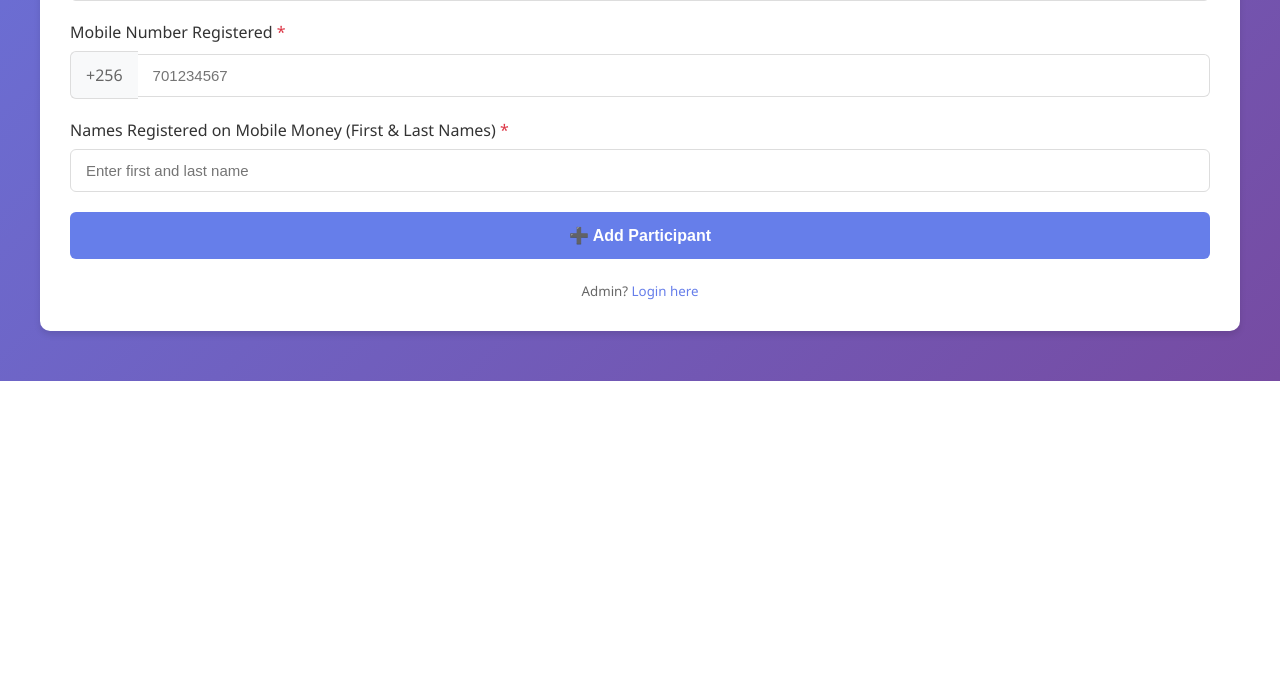
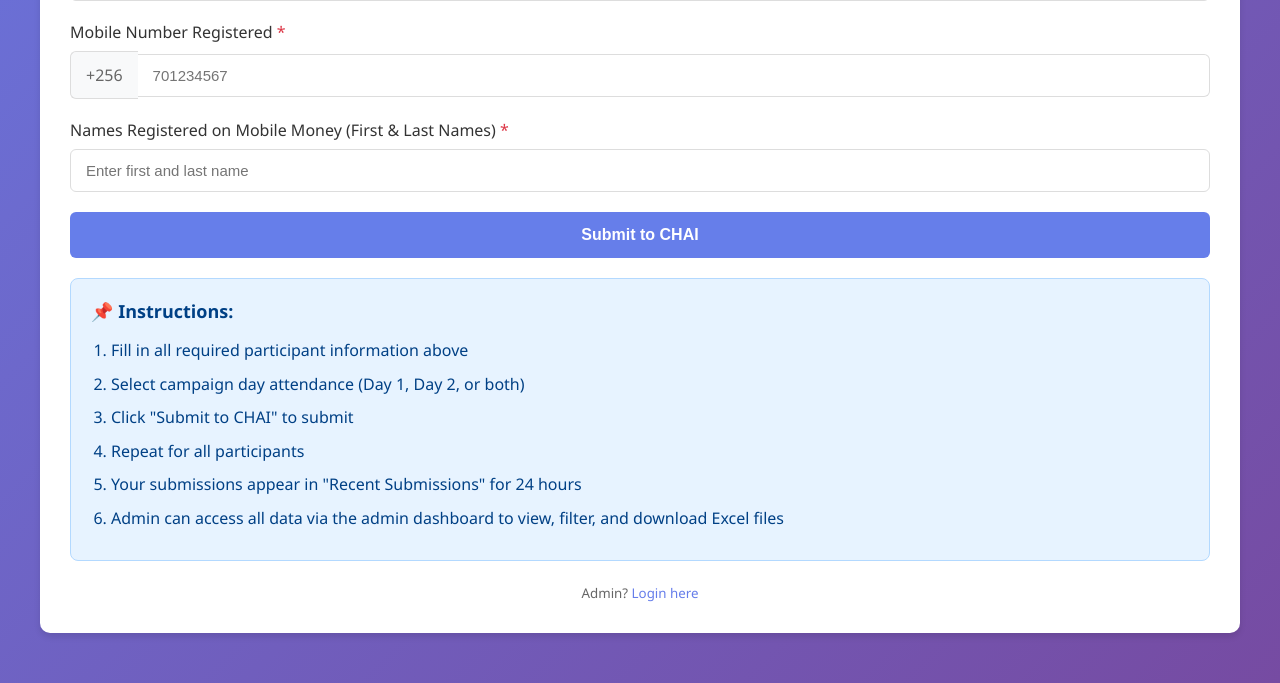
Before and after one commit to Isaac25-lgtm/CHAI, a Flask app: page / in a window 1280 px wide. Shown: the part 818-1501 px from the top of the page. Before the commit the page ends 1199 px from the top, so only its background shows below. Run offline with Flask 3, Linux system fonts and the light colour scheme.

Commit message:
Update registration form with CHAI branding, new layout, and improved UX

```diff
--- a/templates/registration.html
+++ b/templates/registration.html
@@ -209,6 +209,30 @@
             color: #721c24;
         }
 
+        .instructions {
+            background: #e7f3ff;
+            border: 1px solid #b3d9ff;
+            padding: 20px;
+            border-radius: 8px;
+            margin-top: 20px;
+        }
+
+        .instructions h3 {
+            color: #004085;
+            margin-bottom: 15px;
+            font-size: 18px;
+        }
+
+        .instructions ol {
+            padding-left: 20px;
+            color: #004085;
+        }
+
+        .instructions li {
+            margin-bottom: 8px;
+            line-height: 1.6;
+        }
+
         .admin-link {
             text-align: center;
             margin-top: 20px;
@@ -511,9 +552,28 @@
                 </div>
 
                 <button type="submit" class="btn btn-primary">
-                    ➕ Add Participant
+                    Submit to CHAI
                 </button>
             </form>
+
+            <!-- Recent Submissions Section (24 hour view) - NOW BELOW SUBMIT BUTTON -->
+            <div id="recentSubmissions" class="recent-submissions" style="display: none;">
+                <h3>Your Recent Submissions (Last 24 Hours)</h3>
+                <div id="submissionsList"></div>
+            </div>
+
+            <!-- Instructions Section - NOW AT THE BOTTOM -->
+            <div class="instructions">
+                <h3>📌 Instructions:</h3>
+                <ol>
+                    <li>Fill in all required participant information above</li>
+                    <li>Select campaign day attendance (Day 1, Day 2, or both)</li>
+                    <li>Click "Submit to CHAI" to submit</li>
+                    <li>Repeat for all participants</li>
+                    <li>Your submissions appear in "Recent Submissions" for 24 hours</li>
+                    <li>Admin can access all data via the admin dashboard to view, filter, and download Excel files</li>
+                </ol>
+            </div>
 
             <div class="admin-link">
                 <small>Admin? <a href="/admin/login">Login here</a></small>
@@ -589,8 +649,12 @@
                     const submissionsList = document.getElementById('submissionsList');
                     submissionsList.innerHTML = submissions.map(sub => `
                         <div class="submission-item">
-                            <strong>${sub.participant_name}</strong> - ${sub.facility} (${sub.district})
-                            <small>Phone: ${sub.mobile_number} | Submitted: ${new Date(sub.submitted_at).toLocaleString()}</small>
+                            <div class="check-icon">✓</div>
+                            <div class="content">
+                                <strong>${sub.participant_name}</strong>
+                                <small>${sub.facility} (${sub.district}) | Phone: ${sub.mobile_number}</small>
+                                <small>Submitted: ${new Date(sub.submitted_at).toLocaleString()}</small>
+                            </div>
                         </div>
                     `).join('');
 
@@ -682,7 +746,7 @@
 
             const submitBtn = e.target.querySelector('button[type="submit"]');
             submitBtn.disabled = true;
-            submitBtn.textContent = '⏳ Submitting...';
+            submitBtn.textContent = '⏳ Submitting to CHAI...';
 
             const participant = {
                 participant_name: document.getElementById('participantName').value.trim(),
@@ -716,11 +780,16 @@
                         console.error('Storage error:', storageError);
                     }
 
-                    showAlert('✅ Participant registered successfully!', 'success');
+                    showAlert('✅ Participant registered successfully and submitted to CHAI!', 'success');
                     this.reset();
                     const today = new Date().toISOString().split('T')[0];
                     document.getElementById('registrationDate').value = today;
                     displayRecentSubmissions();
+
+                    // Scroll to recent submissions to show success
+                    setTimeout(() => {
+                        document.getElementById('recentSubmissions').scrollIntoView({ behavior: 'smooth', block: 'nearest' });
+                    }, 500);
                 } else {
                     showAlert('❌ Error: ' + result.error, 'error');
                 }
@@ -728,7 +797,7 @@
                 showAlert('❌ Network error. Please check your connection and try again.', 'error');
             } finally {
                 submitBtn.disabled = false;
-                submitBtn.innerHTML = '➕ Add Participant';
+                submitBtn.innerHTML = 'Submit to CHAI';
             }
         });
     </script>
```
Also changed, not shown: other parts of templates/registration.html (+28 -11 lines).
